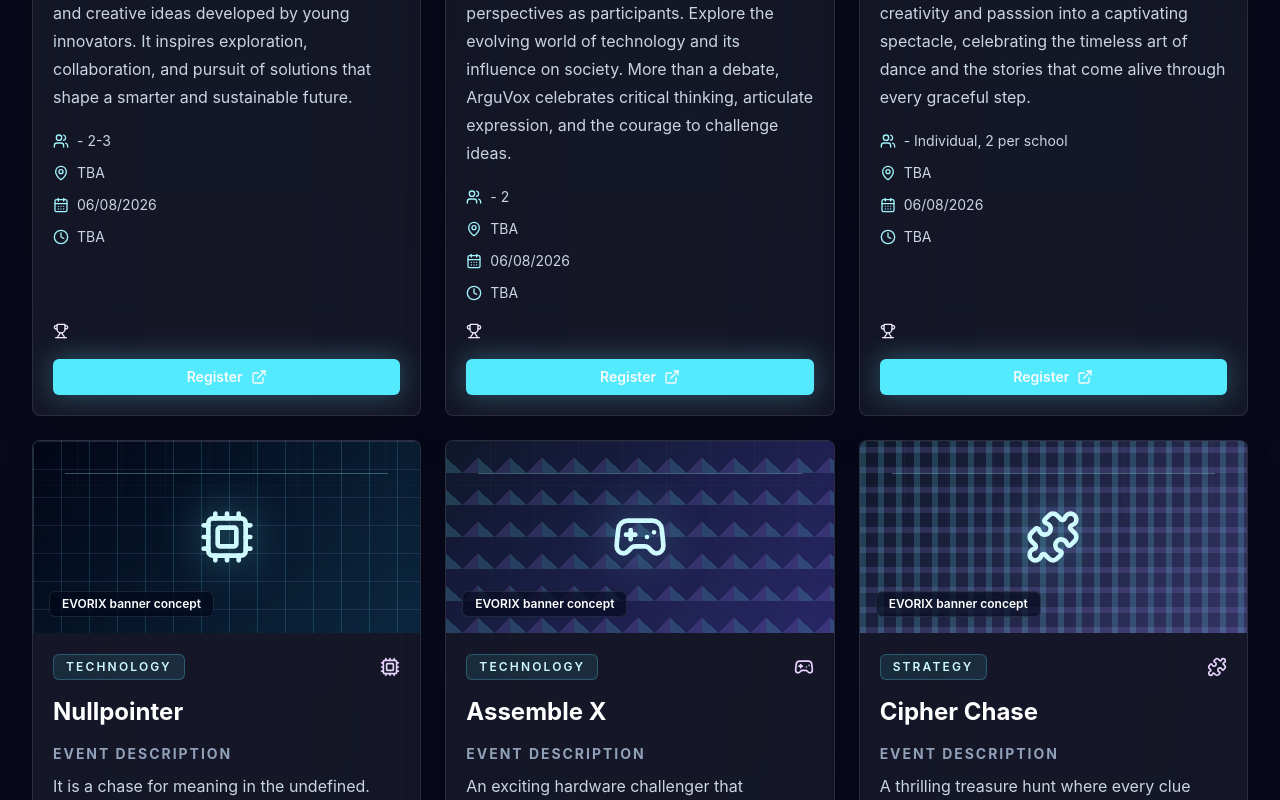
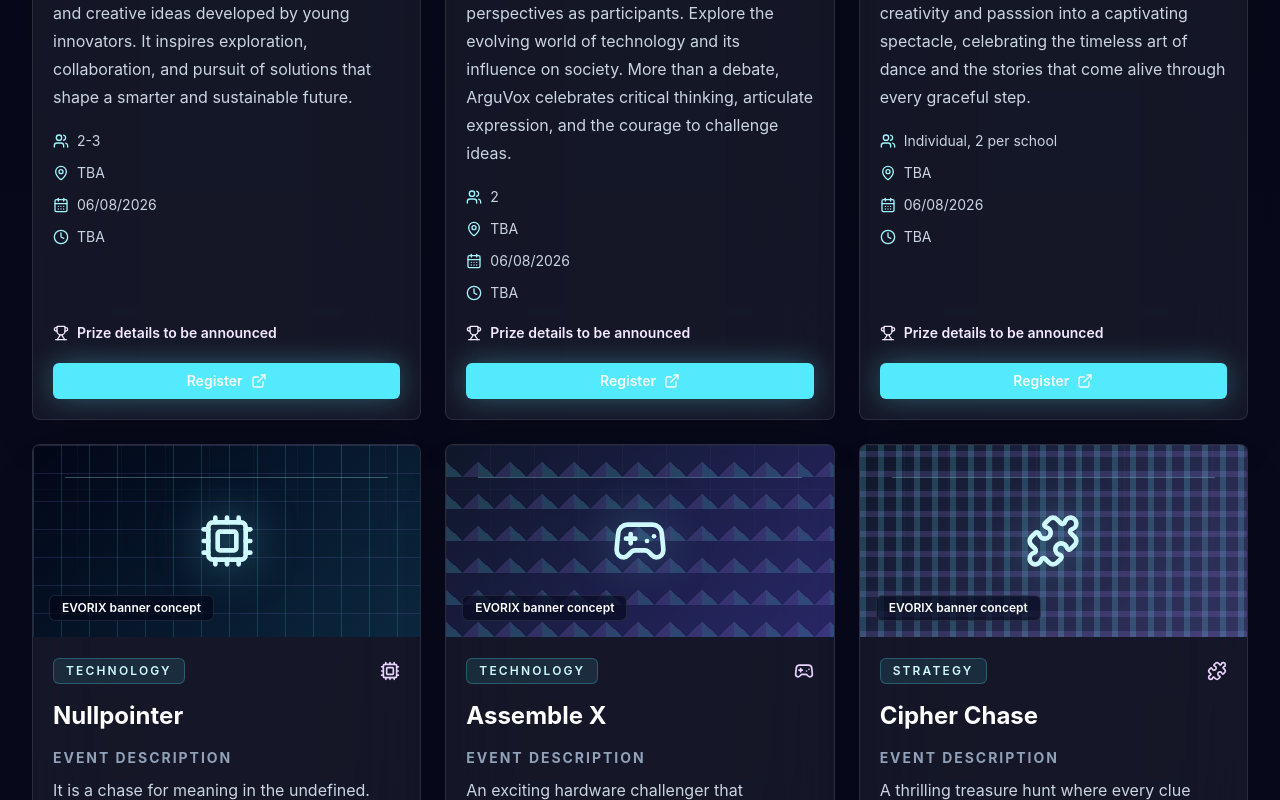
Before and after one commit to nandanamshine-pixel/Evorix-26-, a Next.js app: page /events in a window 1280 px wide. Shown: the part 1280-2080 px from the top of the page. Built offline with nearby package versions, Linux system fonts and the light colour scheme.

Commit message:
Fixed events for prizes section

```diff
--- a/src/components/events/event-card.tsx
+++ b/src/components/events/event-card.tsx
@@ -16,7 +16,11 @@ import { GlassCard } from "@/components/ui/glass-card";
 import { events, registrationUrl } from "@/data/site";
 import { cn } from "@/lib/utils";
 
-type Event = Omit<(typeof events)[number], "rules"> & { rules?: string[] };
+type Event = (typeof events)[number] & {
+  eligibility?: string;
+  prize?: string;
+  rules?: string[];
+};
 
 const bannerStyles: Record<string, string> = {
   radial:
@@ -87,7 +91,7 @@ export function EventCard({ event }: { event: Event }) {
           <div className="flex items-center gap-2">
             <Users className="size-4 text-cyan-200" />
             <dt className="sr-only">Eligibility</dt>
-            <dd>{event.eligibility} - {event.teamSize}</dd>
+            <dd>{[event.eligibility, event.teamSize].filter(Boolean).join(" • ")}</dd>
           </div>
           <div className="flex items-center gap-2">
             <MapPin className="size-4 text-cyan-200" />
@@ -120,7 +124,7 @@ export function EventCard({ event }: { event: Event }) {
         <section className="mt-auto pt-5">
           <div className="flex items-center gap-2 text-sm font-semibold text-purple-100">
             <Trophy className="size-4" />
-            {event.prize}
+            {event.prize ?? "Prize details to be announced"}
           </div>
           <Button asChild className="mt-5 w-full" size="sm">
             <a href={registrationUrl} target="_blank" rel="noreferrer">
```
